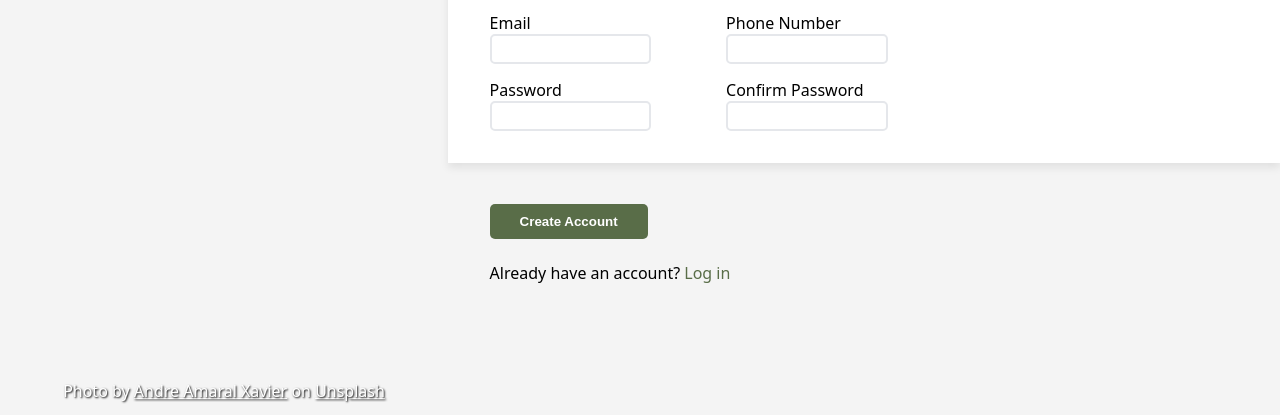
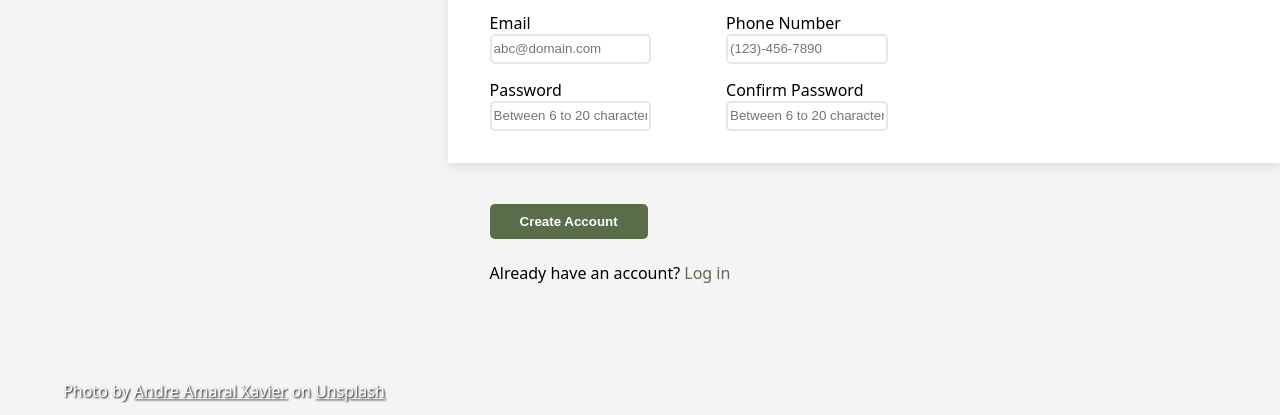
Before and after one commit to peterahn8/sign-up, a plain HTML site: page index.html in a window 1280 px wide. Shown: the part 385-800 px from the top of the page. Drawn offline with Linux system fonts and the light colour scheme.

Commit message:
Add placeholders for inputs

```diff
--- a/index.html
+++ b/index.html
@@ -59,22 +59,22 @@
                         <div class="row">
                             <div class="inputWrapper">
                                 <label for="email">Email</label><br>
-                                <input type="email" id="email">
+                                <input placeholder="abc@domain.com"type="email" id="email">
                             </div>
                             <div class="inputWrapper">
                                 <label for="phoneNumber">Phone Number</label><br>
-                                <input type="tel" id="phoneNumber">
+                                <input placeholder="(123)-456-7890"type="tel" id="phoneNumber">
                             </div>
                         </div>
 
                         <div class="row">
                             <div class="inputWrapper">
                                 <label for="password">Password</label><br>
-                                <input minlength="6" maxlength="20" type="password" id="password">
+                                <input placeholder="Between 6 to 20 characters" minlength="6" maxlength="20" type="password" id="password">
                             </div>
                             <div class="inputWrapper">
                                 <label for="passwordConfirm">Confirm Password</label><br>
-                                <input minlength="6" maxlength="20" type="password" id="passwordConfirm">
+                                <input placeholder="Between 6 to 20 characters" minlength="6" maxlength="20" type="password" id="passwordConfirm">
                             </div>
                         </div>
 
--- a/styles.css
+++ b/styles.css
@@ -141,10 +141,10 @@ body {
     background-color: #758f5e;
 }
 
-.error {
-    background-color: red;
-}
-
 input:invalid {
     border: 2px solid rgba(255, 0, 0, 0.5);
 }
+
+input:invalid:focus {
+    border: 2px solid rgba(255, 0, 0, 0.5);
+}
```
